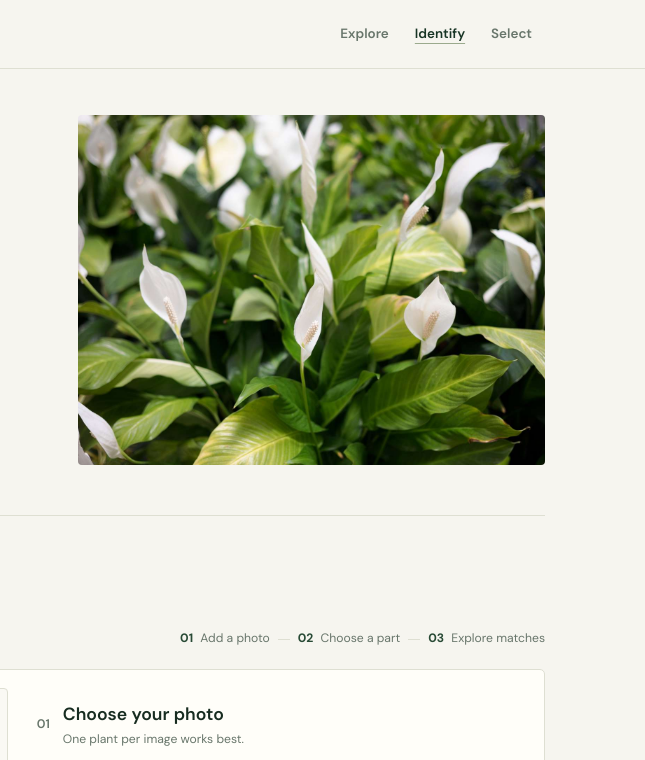
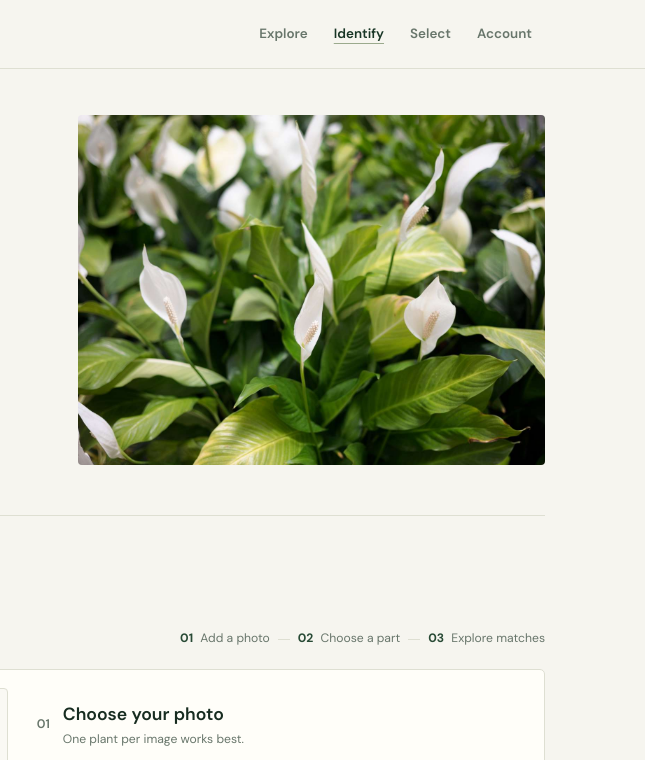
Before and after one commit to ryokomet/CC-Petalcore-Platform, a plain HTML site: page sites/id/index.html in a window 1280 px wide. Shown: the top 760 px of the page, 635-1280 px from the left. Drawn offline with Linux system fonts and the light colour scheme.

Commit message:
Integrate optional Petalcore accounts

```diff
--- a/sites/id/index.html
+++ b/sites/id/index.html
@@ -28,6 +28,7 @@
                 <a class="nav-link" href="../index/">Explore</a>
                 <a class="nav-link active" href="../id/" aria-current="page">Identify</a>
                 <a class="nav-link" href="../select/">Select</a>
+                <a class="nav-link" href="../account/">Account</a>
             </nav>
         </div>
     </header>
```
